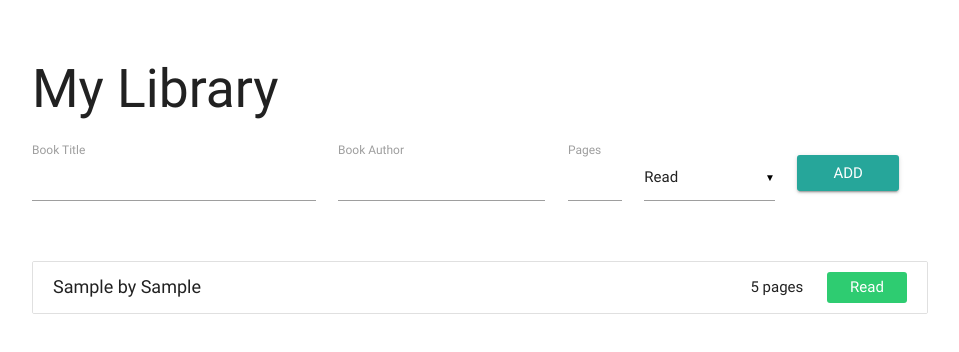
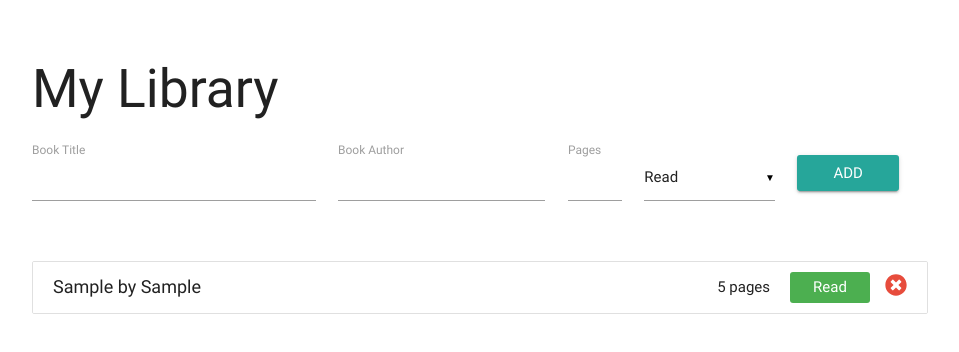
Before and after one commit to getamas/library-project, a plain HTML site: page index.html in a window 1280 px wide. Both pictures are taken after typing "Sample", "Sample", "5" into the empty fields and a click on the input "Add". Shown: the whole page, without its empty margins (160-1119 px from the left). Drawn offline with nearby package versions, Linux system fonts and the light colour scheme.

Commit message:
Adding styles and plus behavior

```diff
--- a/index.html
+++ b/index.html
@@ -6,6 +6,7 @@
     <meta http-equiv="X-UA-Compatible" content="ie=edge">
     <title>Library Project</title>
 
+    <script defer src="https://use.fontawesome.com/releases/v5.0.7/js/all.js"></script>
     <link rel="stylesheet" href="https://cdnjs.cloudflare.com/ajax/libs/materialize/0.100.2/css/materialize.min.css">
     <link rel="stylesheet" href="style.css">
 </head>
--- a/main.js
+++ b/main.js
@@ -17,14 +17,16 @@ function addBookToLibrary(e) {
           pages = document.getElementById('book-pages').value,
           read = document.getElementById('book-status').value;
 
-    myLibrary.push(new Book(title, author, Number(pages), Boolean(read)));
+    let book = new Book(title, author, Number(pages), read);
+    myLibrary.push(book);
+    addBookToUI(book, myLibrary.length);
 
     bookForm.reset();
 }
 
-function render() {
+function addBookToUI(book, index) {
     let bookList = document.querySelector('#book-list .collection');
-    myLibrary.forEach((book, index) => {
+
     let li = document.createElement('li');
     li.className = 'collection-item';
     li.dataset.index = index;
@@ -35,15 +37,12 @@ function render() {
 
         <div class="book-info">
             <span class="book-pages">${book.pages} pages</span>
-                <span class="book-status">${book.read === false ? "Not Read" : "Read"}</span>
+            <span class="book-status ${book.read === "false" ? "red" : "green"}">${book.read === "false" ? "Not Read" : "Read"}</span>
+            <a class="remove" href="#"><i class="fa fa-times-circle icon"></i></a>
         <div>
     `;
     bookList.appendChild(li);
-    });
 }
 
 // Event Listeners
-bookForm.addEventListener('submit', () => {
-    addBookToLibrary(event);
-    render();
-});
+bookForm.addEventListener('submit', addBookToLibrary);
--- a/style.css
+++ b/style.css
@@ -14,6 +14,11 @@ h3 {
     align-items: center;
 }
 
+.book-info {
+    display: flex;
+    align-items: center;
+}
+
 .book-status {
     display: inline-block;
     width: 80px;
@@ -22,5 +27,11 @@ h3 {
     color: #fff;
     background: #2ecc71;
     padding: 4px 0;
-    margin-left: 20px;
+    margin: 0 15px 0 20px;
+    cursor: pointer;
 }
+
+.remove .icon {
+    font-size: 22px;
+    color: #e74c3c;
+}
```
Lines whose indentation alone changed are shown as unchanged.
